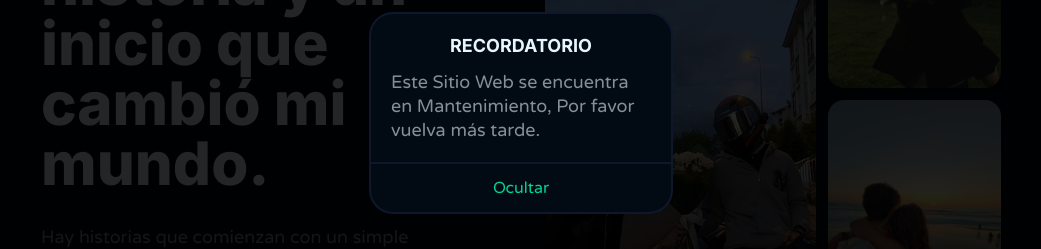
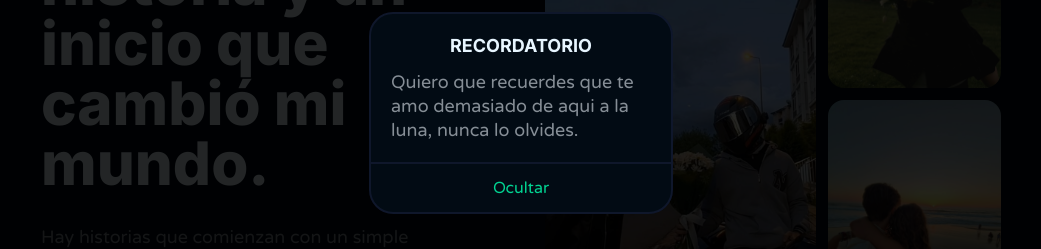
Before and after one commit to Snayderth-Dev/feeiu-app, a React (Vite) app: page / in a window 1280 px wide. Shown: the part 287-536 px from the top of the page, without its empty margins (119-1160 px from the left). Built offline with nearby package versions, Linux system fonts and the light colour scheme.

Commit message:
Update Reminder.jsx

```diff
--- a/src/components/Reminder.jsx
+++ b/src/components/Reminder.jsx
@@ -38,9 +38,9 @@ const Reminder = () => {
                   RECORDATORIO
                 </h3>
                 <p className="paragraph mt-3">
-                  {/*Quiero que recuerdes que te amo demasiado de aqui a la luna,
-                  nunca lo olvides.*/}
-                  Este Sitio Web se encuentra en Mantenimiento, Por favor vuelva más tarde.
+                  Quiero que recuerdes que te amo demasiado de aqui a la luna,
+                  nunca lo olvides.
+                  {/*Este Sitio Web se encuentra en Mantenimiento, Por favor vuelva más tarde. */}
                 </p>
               </div>
 
```
